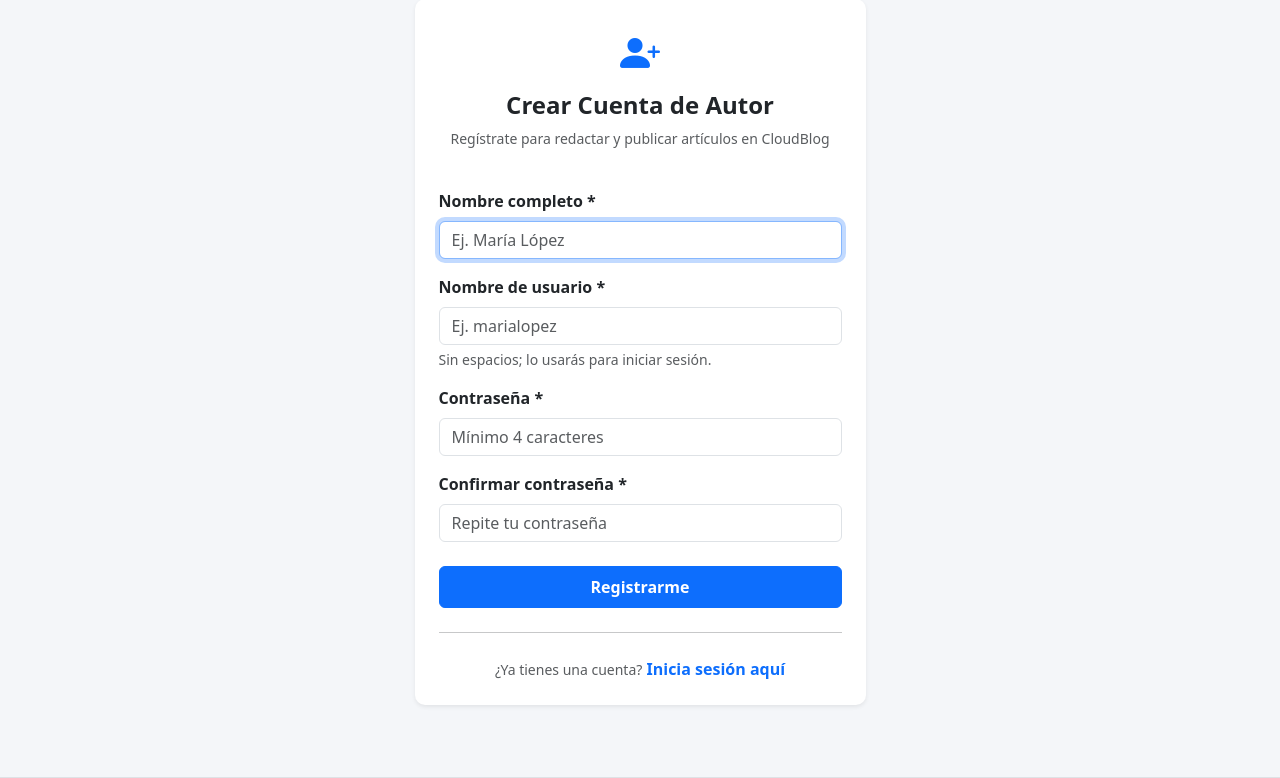
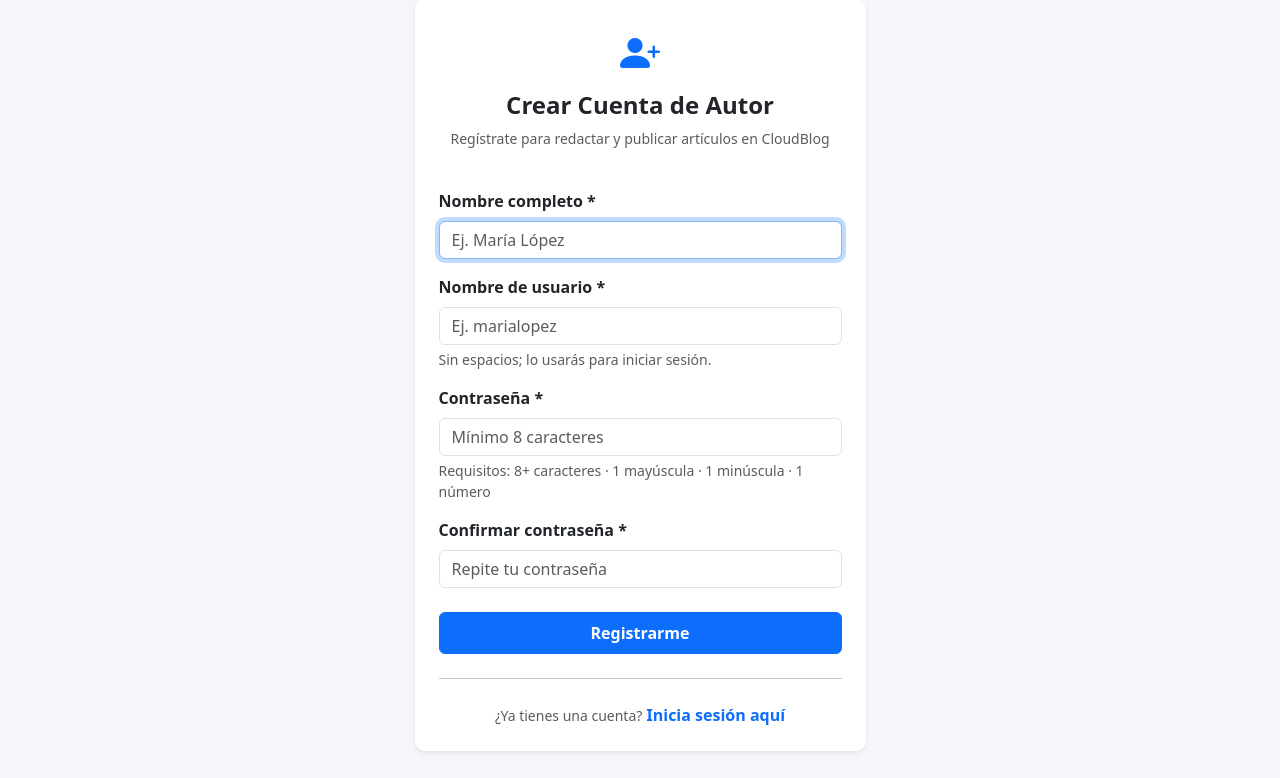
Before and after one commit to Dielth/blog-multiusuario-eq4_cloud-is-04, a Flask app: page /registro in a window 1280 px wide. Shown: the part 105-883 px from the top of the page. Run offline with Flask 3, Linux system fonts and the light colour scheme.

Commit message:
Mejora: Contrasena robusta en registro, vista previa de adjuntos y mas categorias

```diff
--- a/app.py
+++ b/app.py
@@ -1,3 +1,4 @@
+import re
 from werkzeug.security import generate_password_hash
 import os
 import uuid
@@ -346,8 +347,13 @@ def registro():
             flash("El nombre de usuario no puede contener espacios.", "danger")
             return render_template("registro.html")
 
-        if len(password) < 4:
-            flash("La contraseña debe tener al menos 4 caracteres.", "danger")
+        if (
+            len(password) < 8
+            or not re.search(r"[A-Z]", password)
+            or not re.search(r"[a-z]", password)
+            or not re.search(r"\d", password)
+        ):
+            flash("La contraseña debe tener al menos 8 caracteres e incluir mayúsculas, minúsculas y números.", "danger")
             return render_template("registro.html")
 
         if password != confirmar:
--- a/templates/registro.html
+++ b/templates/registro.html
@@ -20,7 +20,16 @@
                 </div>
                 <div class="mb-3">
                     <label class="form-label fw-semibold">Contraseña *</label>
-                    <input type="password" name="password" class="form-control" placeholder="Mínimo 4 caracteres" required>
+                    <input type="password" id="password" name="password" class="form-control"
+                           pattern="(?=.*\d)(?=.*[a-z])(?=.*[A-Z]).{8,}"
+                           title="Mínimo 8 caracteres, con al menos una mayúscula, una minúscula y un número."
+                           placeholder="Mínimo 8 caracteres" required>
+                    <div class="form-text small mt-1">
+                        Requisitos: <span id="req-len" class="text-muted">8+ caracteres</span> ·
+                        <span id="req-may" class="text-muted">1 mayúscula</span> ·
+                        <span id="req-min" class="text-muted">1 minúscula</span> ·
+                        <span id="req-num" class="text-muted">1 número</span>
+                    </div>
                 </div>
                 <div class="mb-4">
                     <label class="form-label fw-semibold">Confirmar contraseña *</label>
@@ -36,4 +45,17 @@
         </div>
     </div>
 </div>
+<script>
+document.getElementById('password').addEventListener('input', function () {
+    const v = this.value;
+    const toggle = (id, ok) => {
+        const el = document.getElementById(id);
+        el.className = ok ? 'text-success fw-semibold' : 'text-muted';
+    };
+    toggle('req-len', v.length >= 8);
+    toggle('req-may', /[A-Z]/.test(v));
+    toggle('req-min', /[a-z]/.test(v));
+    toggle('req-num', /\d/.test(v));
+});
+</script>
 {% endblock %}
```
Also changed, not shown: templates/index.html (+33 -5 lines).
